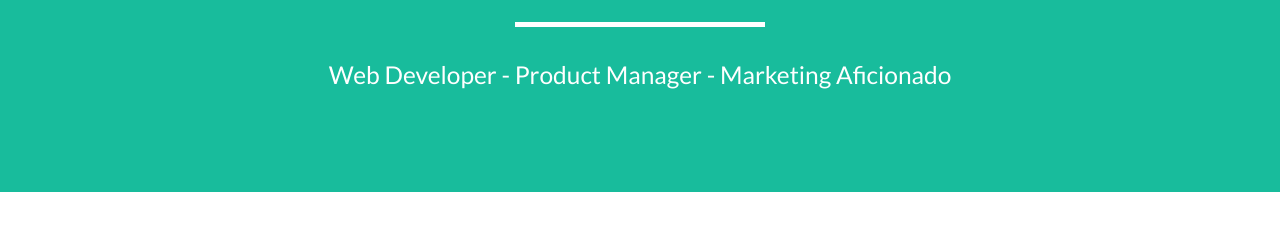
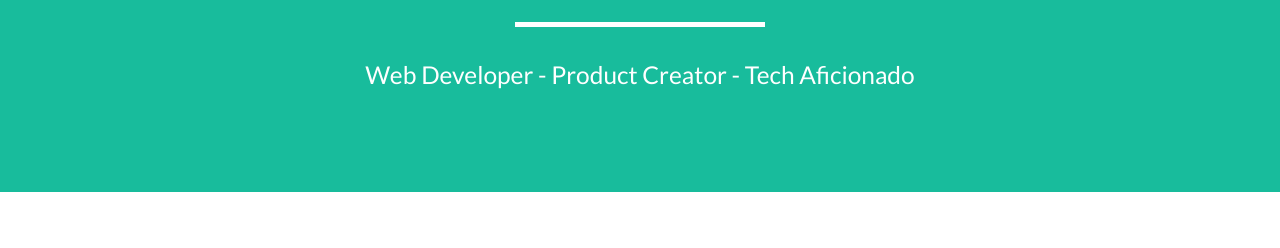
Before and after one commit to HaysS/HaysS.github.io, a website: page index.html in a window 1280 px wide. Shown: the part 552-800 px from the top of the page. Drawn offline with nearby package versions, Linux system fonts and the light colour scheme.

Commit message:
Profile image was replaced so the edges are smoother

```diff
--- a/index.html
+++ b/index.html
@@ -76,7 +76,7 @@
                     <div class="intro-text">
                         <h1 class="name">Hays Stanford</h1>
                         <hr class="star-light">
-                        <span class="skills">Web Developer - Product Manager - Marketing Aficionado</span>
+                        <span class="skills">Web Developer - Product Creator - Tech Aficionado</span>
                     </div>
                 </div>
             </div>
```
Also changed, not shown: img/profile.png.
